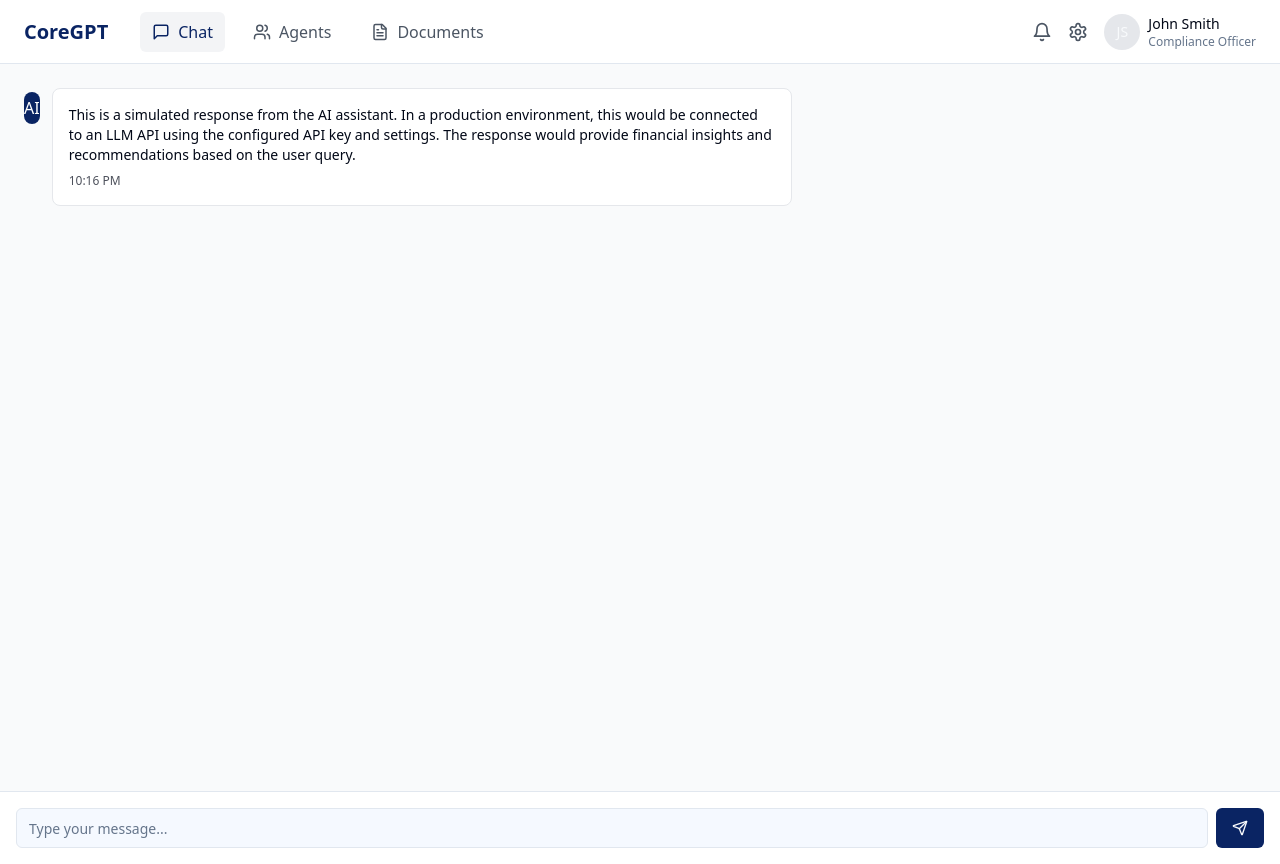
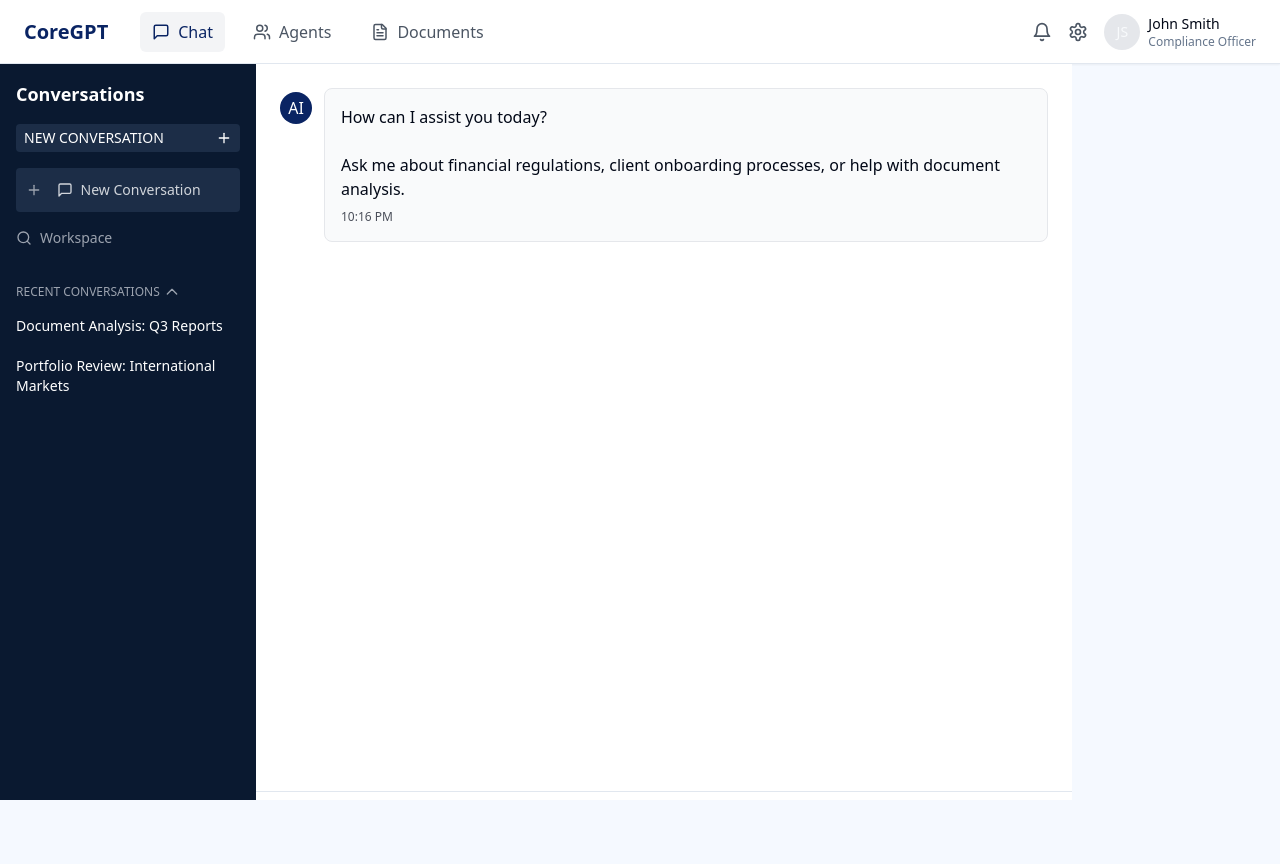
Before and after one commit to leonzehnder/secure-client-onboard, a React (Vite) app: page /chat in a window 1280 px wide. After the commit the page ends 800 px from the top, so only its background shows below. Built offline with nearby package versions, Linux system fonts and the light colour scheme.

Commit message:
feat: Implement chat UI in ChatPage
Adds a functional chat interface to the ChatPage, including input, message display, and a simulated API interaction.  Includes a dark blue sidebar for chat history.

```diff
--- a/src/components/layout/ChatLayout.tsx
+++ b/src/components/layout/ChatLayout.tsx
@@ -4,9 +4,9 @@ import TopNavbar from './TopNavbar';
 
 const ChatLayout = () => {
   return (
-    <div className="min-h-screen flex flex-col w-full">
+    <div className="h-screen flex flex-col w-full overflow-hidden">
       <TopNavbar />
-      <div className="flex-1 flex flex-col">
+      <div className="flex-1 flex overflow-hidden">
         <Outlet />
       </div>
     </div>
--- a/src/pages/ChatPage.tsx
+++ b/src/pages/ChatPage.tsx
@@ -1,9 +1,8 @@
 
 import { useState } from 'react';
-import { Send } from 'lucide-react';
+import { MessageSquare, Plus, Search, Send } from 'lucide-react';
 import { Button } from "@/components/ui/button";
 import { Input } from "@/components/ui/input";
-import { Textarea } from "@/components/ui/textarea";
 
 type MessageType = {
   id: string;
@@ -12,16 +11,37 @@ type MessageType = {
   timestamp: Date;
 };
 
+type ConversationType = {
+  id: string;
+  title: string;
+  lastUpdated: Date;
+};
+
 const ChatPage = () => {
   const [messages, setMessages] = useState<MessageType[]>([
     {
       id: '1',
-      content: 'This is a simulated response from the AI assistant. In a production environment, this would be connected to an LLM API using the configured API key and settings. The response would provide financial insights and recommendations based on the user query.',
+      content: 'How can I assist you today?\n\nAsk me about financial regulations, client onboarding processes, or help with document analysis.',
       sender: 'ai',
       timestamp: new Date()
     }
   ]);
+
+  const [conversations, setConversations] = useState<ConversationType[]>([
+    {
+      id: '1',
+      title: 'Document Analysis: Q3 Reports',
+      lastUpdated: new Date(Date.now() - 86400000)
+    },
+    {
+      id: '2',
+      title: 'Portfolio Review: International Markets',
+      lastUpdated: new Date(Date.now() - 172800000)
+    }
+  ]);
+
   const [input, setInput] = useState('');
+  const [activeSection, setActiveSection] = useState<'recent' | null>('recent');
 
   const handleSendMessage = (e: React.FormEvent) => {
     e.preventDefault();
@@ -42,7 +62,7 @@ const ChatPage = () => {
     setTimeout(() => {
       const aiResponse: MessageType = {
         id: (Date.now() + 1).toString(),
-        content: 'This is a simulated response from CoreAI. In a production environment, this would be connected to an LLM API.',
+        content: 'This is a simulated response from CoreGPT. In a production environment, this would connect to an LLM API.',
         sender: 'ai',
         timestamp: new Date()
       };
@@ -52,33 +72,107 @@ const ChatPage = () => {
   };
 
   return (
-    <div className="flex flex-col h-screen bg-gray-50">
+    <div className="flex h-screen">
+      {/* Chat Sidebar */}
+      <div className="w-64 bg-[#0a1930] text-white flex flex-col h-full">
+        <div className="p-4">
+          <h2 className="text-lg font-semibold mb-4">Conversations</h2>
+
+          <div className="flex items-center justify-between mb-4">
+            <button className="flex items-center space-x-1 text-sm py-1 px-2 rounded bg-[#1c2d47] hover:bg-[#263c5a] w-full">
+              <span className="flex-1 text-left">NEW CONVERSATION</span>
+              <Plus size={16} />
+            </button>
+          </div>
+
+          <div className="mb-4">
+            <div className="flex items-center space-x-2 bg-[#1c2d47] rounded p-2">
+              <Button variant="ghost" size="icon" className="h-6 w-6 text-gray-400">
+                <Plus size={16} />
+              </Button>
+              <div className="flex items-center space-x-2 p-1 w-full text-gray-300">
+                <MessageSquare size={16} />
+                <span className="text-sm">New Conversation</span>
+              </div>
+            </div>
+          </div>
+
+          <div className="flex items-center space-x-2 mb-4">
+            <Search size={16} className="text-gray-400" />
+            <span className="text-sm text-gray-400">Workspace</span>
+          </div>
+        </div>
+
+        <div className="flex-1 overflow-auto px-2">
+          <div className="mb-2">
+            <div className="flex justify-between items-center px-2 py-1">
+              <button
+                onClick={() => setActiveSection(activeSection === 'recent' ? null : 'recent')}
+                className="text-xs font-medium text-gray-400 flex items-center"
+              >
+                RECENT CONVERSATIONS
+                <svg
+                  className={`ml-1 h-4 w-4 transition-transform ${activeSection === 'recent' ? 'rotate-180' : ''}`}
+                  fill="none"
+                  viewBox="0 0 24 24"
+                  stroke="currentColor"
+                >
+                  <path strokeLinecap="round" strokeLinejoin="round" strokeWidth={2} d="M19 9l-7 7-7-7" />
+                </svg>
+              </button>
+            </div>
+
+            {activeSection === 'recent' && (
+              <div className="space-y-1 mt-1">
+                {conversations.map((conversation) => (
+                  <button
+                    key={conversation.id}
+                    className="w-full text-left p-2 rounded hover:bg-[#1c2d47] text-sm"
+                  >
+                    {conversation.title}
+                  </button>
+                ))}
+              </div>
+            )}
+          </div>
+        </div>
+
+        <div className="p-3 border-t border-[#1c2d47] flex items-center">
+          <div className="flex-shrink-0 w-8 h-8 rounded-full bg-gray-600 flex items-center justify-center mr-2">
+            <span className="text-sm font-medium">LZ</span>
+          </div>
+          <span className="text-sm">Léon Zehnder</span>
+        </div>
+      </div>
+
+      {/* Chat Main Content */}
+      <div className="flex-1 flex flex-col h-full bg-white">
         <div className="flex-1 overflow-y-auto p-6">
           {messages.map((message) => (
             <div
               key={message.id}
-            className={`mb-4 max-w-3xl ${message.sender === 'user' ? 'ml-auto' : 'mr-auto'}`}
+              className="mb-6 max-w-3xl mx-auto"
             >
               <div className="flex items-start">
                 {message.sender === 'ai' && (
-                <div className="bg-banking-primary text-white rounded-full w-8 h-8 flex items-center justify-center mr-3 mt-1">
+                  <div className="bg-banking-primary text-white rounded-full w-8 h-8 flex items-center justify-center mr-3 mt-1 flex-shrink-0">
                     AI
                   </div>
                 )}
                 <div
                   className={`p-4 rounded-lg ${
                     message.sender === 'user'
-                    ? 'bg-banking-primary text-white'
-                    : 'bg-white border border-gray-200'
+                      ? 'bg-banking-primary text-white ml-auto'
+                      : 'bg-gray-50 border border-gray-200'
                   }`}
                 >
-                <p className="text-sm">{message.content}</p>
+                  <p className="whitespace-pre-line">{message.content}</p>
                   <div className="mt-2 text-xs opacity-70">
                     {message.timestamp.toLocaleTimeString([], { hour: '2-digit', minute: '2-digit' })}
                   </div>
                 </div>
                 {message.sender === 'user' && (
-                <div className="bg-gray-200 rounded-full w-8 h-8 flex items-center justify-center ml-3 mt-1">
+                  <div className="bg-gray-200 rounded-full w-8 h-8 flex items-center justify-center ml-3 mt-1 flex-shrink-0">
                     You
                   </div>
                 )}
@@ -88,14 +182,21 @@ const ChatPage = () => {
         </div>
 
         <div className="border-t p-4 bg-white">
-        <form onSubmit={handleSendMessage} className="flex space-x-2">
-          <div className="flex-1">
+          <form onSubmit={handleSendMessage} className="flex space-x-2 max-w-3xl mx-auto">
+            <div className="flex-1 relative">
               <Input
                 value={input}
                 onChange={(e) => setInput(e.target.value)}
                 placeholder="Type your message..."
-              className="w-full"
+                className="pr-10"
               />
+              <div className="absolute right-2 top-2 flex space-x-1">
+                <button type="button" className="text-gray-400 hover:text-gray-600">
+                  <svg className="w-5 h-5" fill="none" stroke="currentColor" viewBox="0 0 24 24">
+                    <path strokeLinecap="round" strokeLinejoin="round" strokeWidth={2} d="M15.172 7l-6.586 6.586a2 2 0 102.828 2.828l6.414-6.586a4 4 0 00-5.656-5.656l-6.415 6.585a6 6 0 108.486 8.486L20.5 13" />
+                  </svg>
+                </button>
+              </div>
             </div>
             <Button type="submit" className="bg-banking-primary hover:bg-banking-primary/90">
               <Send size={18} />
@@ -103,6 +204,7 @@ const ChatPage = () => {
           </form>
         </div>
       </div>
+    </div>
   );
 };
 
```
Lines whose indentation alone changed are shown as unchanged.
